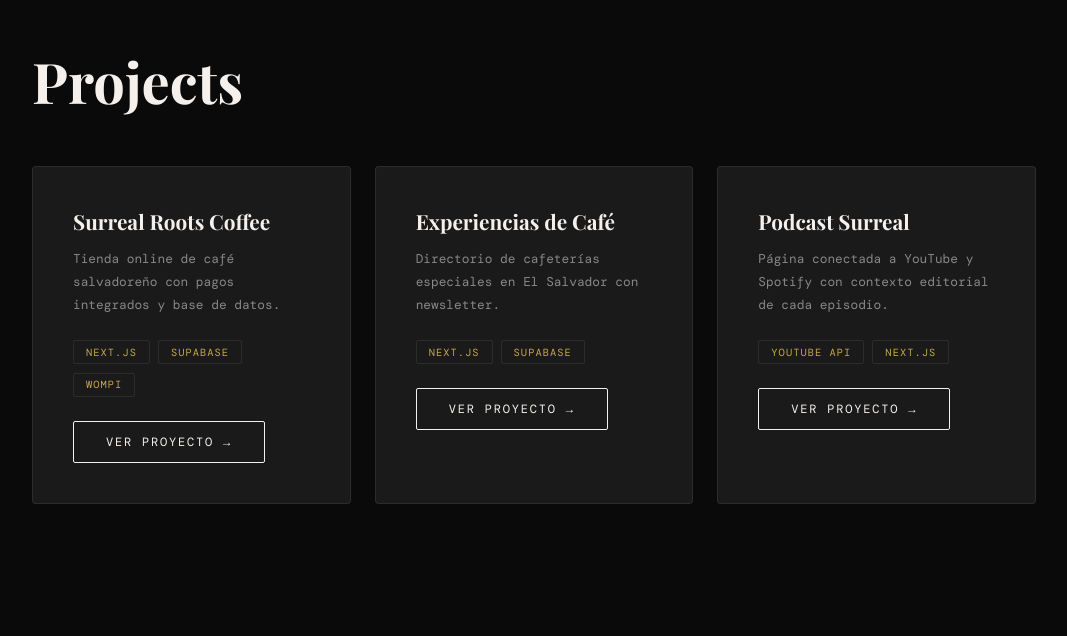
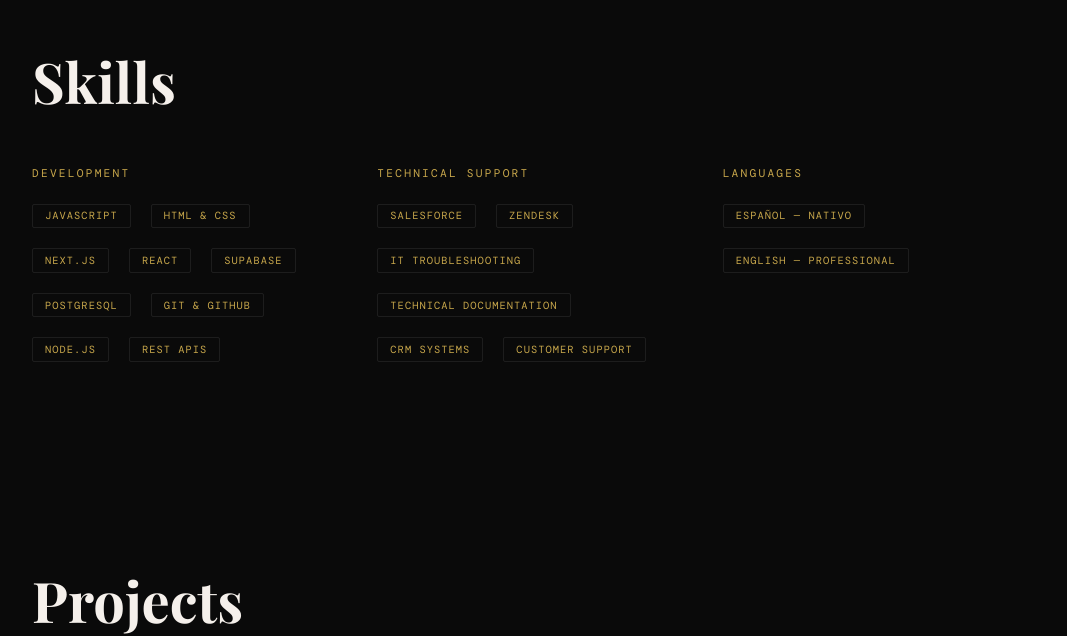
Before and after one commit to FranMel10/portfolio, a Next.js app: page / in a window 1280 px wide. Shown: the part 1405-2041 px from the top of the page, without its empty margins (106-1173 px from the left). Built offline with nearby package versions, Linux system fonts and the light colour scheme; a web font is replaced by a local one.

Commit message:
skills section added to portfolio

```diff
--- a/app/page.tsx
+++ b/app/page.tsx
@@ -9,6 +9,7 @@
         <span className="logo">Francisco Armando Meléndez</span>
         <ul>
           <li><a href="#about">About</a></li>
+          <li><a href="#skills">Skills</a></li>
           <li><a href="#projects">Projects</a></li>
           <li><a href="#contact">Contact</a></li>
         </ul>
@@ -57,6 +58,42 @@
         </Link>
       </div>
     </div>
+  </div>
+</section>
+
+
+{/* SKILLS */}
+<section id="skills" className="section">
+  <h2>Skills</h2>
+  <div style={{ display: 'grid', gridTemplateColumns: 'repeat(auto-fit, minmax(280px, 1fr))', gap: '2rem' }}>
+
+    <div>
+      <p style={{ fontSize: '0.7rem', letterSpacing: '0.2em', textTransform: 'uppercase', color: 'var(--accent)', marginBottom: '1.5rem' }}>Development</p>
+      <div style={{ display: 'flex', flexWrap: 'wrap', gap: '0.75rem' }}>
+        {['JavaScript', 'HTML & CSS', 'Next.js', 'React', 'Supabase', 'PostgreSQL', 'Git & GitHub', 'Node.js', 'REST APIs'].map(skill => (
+          <span key={skill} className="tag">{skill}</span>
+        ))}
+      </div>
+    </div>
+
+    <div>
+      <p style={{ fontSize: '0.7rem', letterSpacing: '0.2em', textTransform: 'uppercase', color: 'var(--accent)', marginBottom: '1.5rem' }}>Technical Support</p>
+      <div style={{ display: 'flex', flexWrap: 'wrap', gap: '0.75rem' }}>
+        {[ 'Salesforce', 'Zendesk', 'IT Troubleshooting', 'Technical Documentation', 'CRM Systems', 'Customer Support'].map(skill => (
+          <span key={skill} className="tag">{skill}</span>
+        ))}
+      </div>
+    </div>
+
+    <div>
+      <p style={{ fontSize: '0.7rem', letterSpacing: '0.2em', textTransform: 'uppercase', color: 'var(--accent)', marginBottom: '1.5rem' }}>Languages</p>
+      <div style={{ display: 'flex', flexWrap: 'wrap', gap: '0.75rem' }}>
+        {['Español — Nativo', 'English — Professional'].map(skill => (
+          <span key={skill} className="tag">{skill}</span>
+        ))}
+      </div>
+    </div>
+
   </div>
 </section>
 
```
